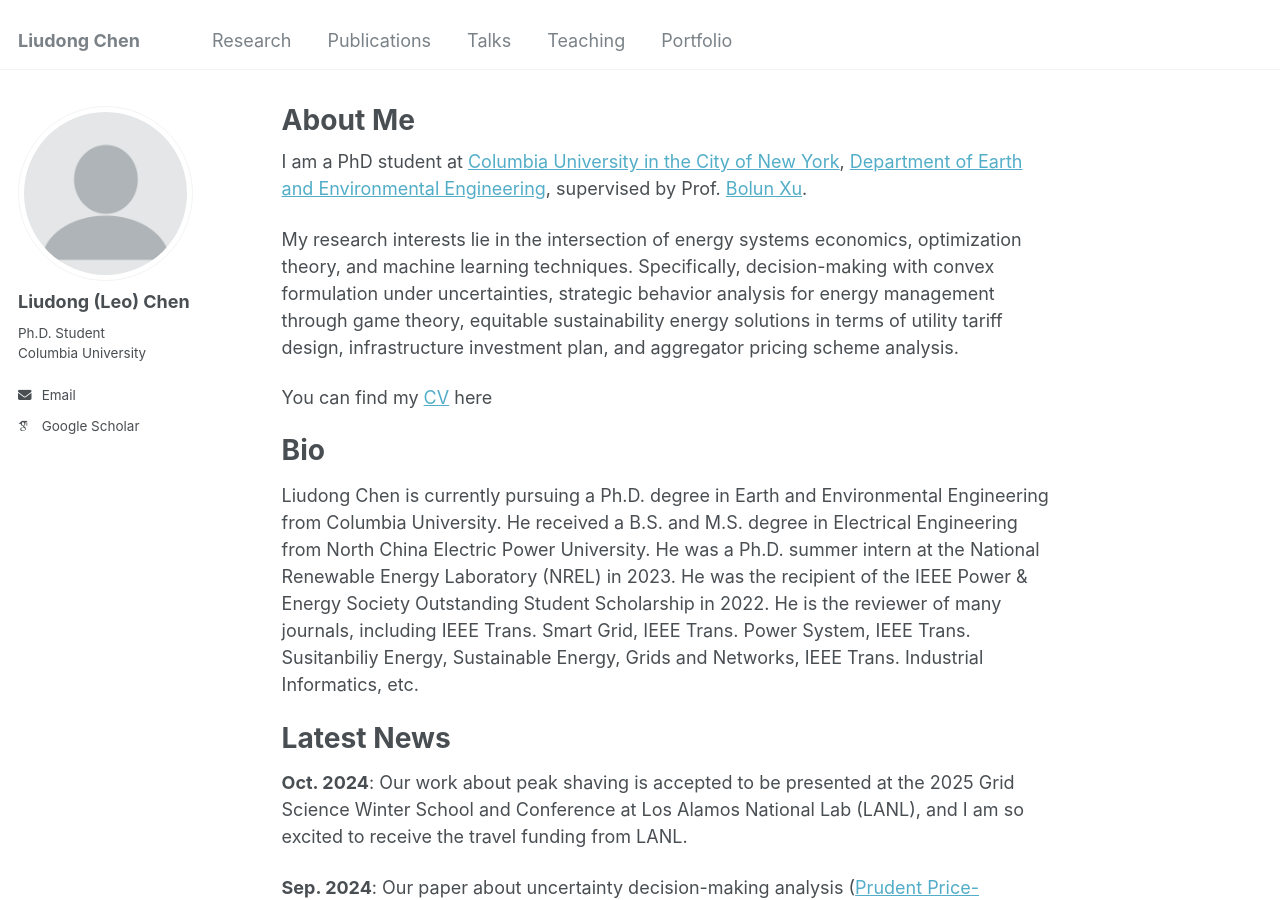
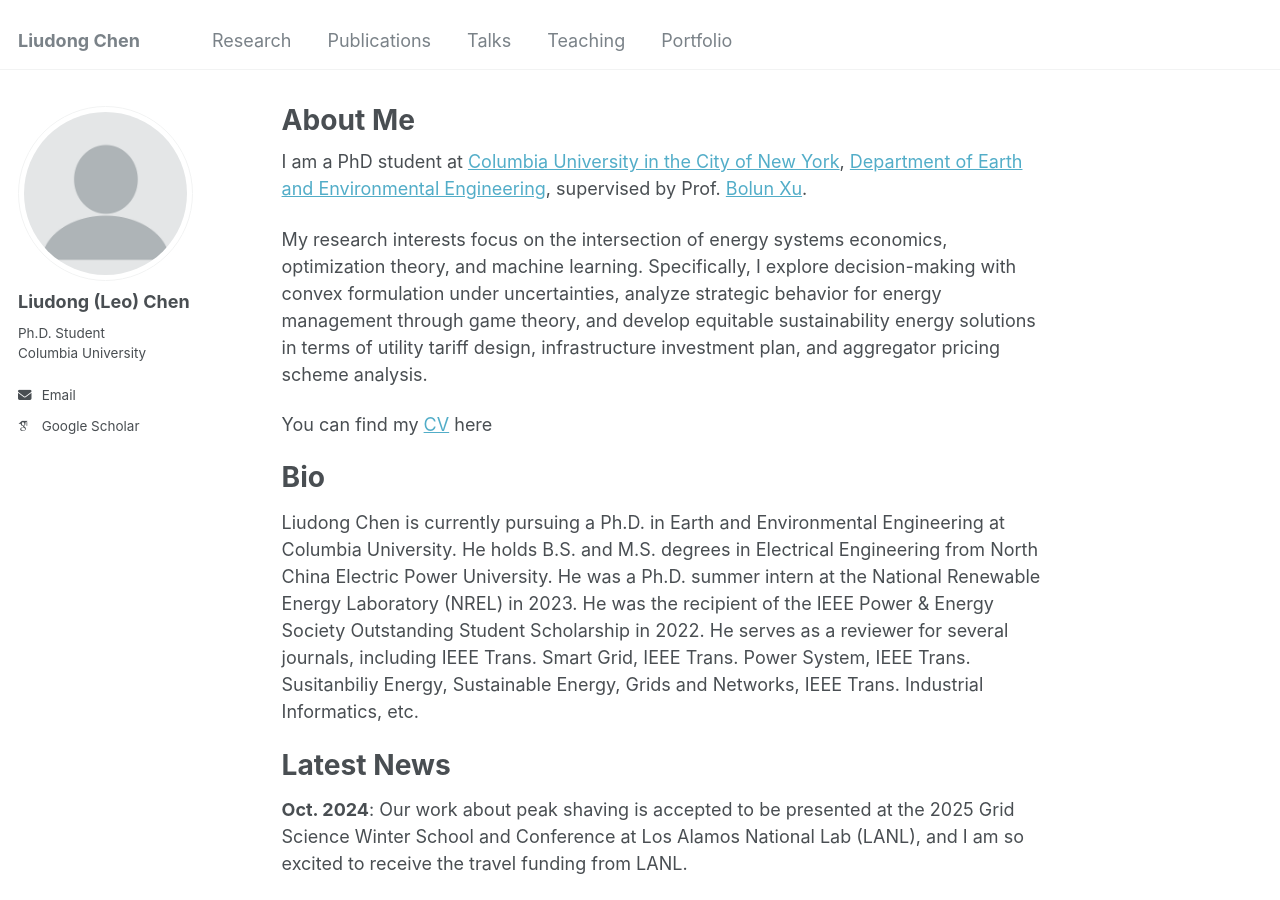
Before and after one commit to liudong-chen/liudong-chen.github.io, a Jekyll site: the page built from _pages/about.md, in a window 1280 px wide and 900 px high. Built offline with Jekyll 4.4.1, drawn with Linux system fonts in a browser that asks for light colours; some web fonts are replaced.

Commit message:
Update about.md

```diff
--- a/_pages/about.md
+++ b/_pages/about.md
@@ -6,13 +6,13 @@ author_profile: true
 
 I am a PhD student at [Columbia University in the City of New York](https://www.columbia.edu/), [Department of Earth and Environmental Engineering](https://www.eee.columbia.edu/), supervised by Prof. [Bolun Xu](https://bolunxu.github.io/).
 
-My research interests lie in the intersection of energy systems economics, optimization theory, and machine learning techniques. Specifically, decision-making with convex formulation under uncertainties, strategic behavior analysis for energy management through game theory, equitable sustainability energy solutions in terms of utility tariff design, infrastructure investment plan, and aggregator pricing scheme analysis.
+My research interests focus on the intersection of energy systems economics, optimization theory, and machine learning. Specifically, I explore decision-making with convex formulation under uncertainties, analyze strategic behavior for energy management through game theory, and develop equitable sustainability energy solutions in terms of utility tariff design, infrastructure investment plan, and aggregator pricing scheme analysis.
 
 You can find my [CV](../assets/CV_1117.pdf) here
 
 Bio
 ======
-Liudong Chen is currently pursuing a Ph.D. degree in Earth and Environmental Engineering from Columbia University. He received a B.S. and M.S. degree in Electrical Engineering from North China Electric Power University. He was a Ph.D. summer intern at the National Renewable Energy Laboratory (NREL) in 2023. He was the recipient of the IEEE Power & Energy Society Outstanding Student Scholarship in 2022. He is the reviewer of many journals, including IEEE Trans. Smart Grid, IEEE Trans. Power System, IEEE Trans. Susitanbiliy Energy, Sustainable Energy, Grids and Networks, IEEE Trans. Industrial Informatics, etc.
+Liudong Chen is currently pursuing a Ph.D. in Earth and Environmental Engineering at Columbia University. He holds B.S. and M.S. degrees in Electrical Engineering from North China Electric Power University. He was a Ph.D. summer intern at the National Renewable Energy Laboratory (NREL) in 2023. He was the recipient of the IEEE Power & Energy Society Outstanding Student Scholarship in 2022. He serves as a reviewer for several journals, including IEEE Trans. Smart Grid, IEEE Trans. Power System, IEEE Trans. Susitanbiliy Energy, Sustainable Energy, Grids and Networks, IEEE Trans. Industrial Informatics, etc.
 
 Latest News
 ======
```
